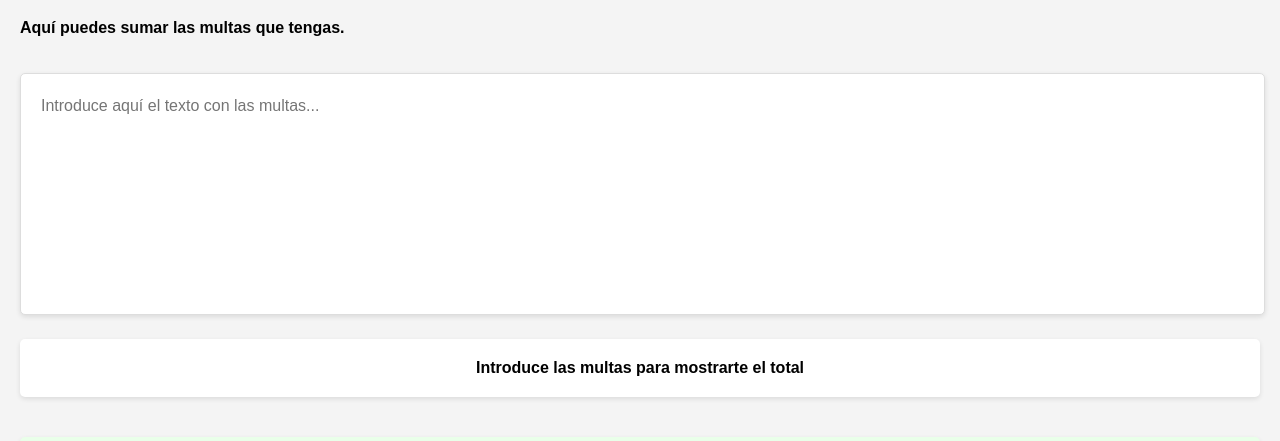
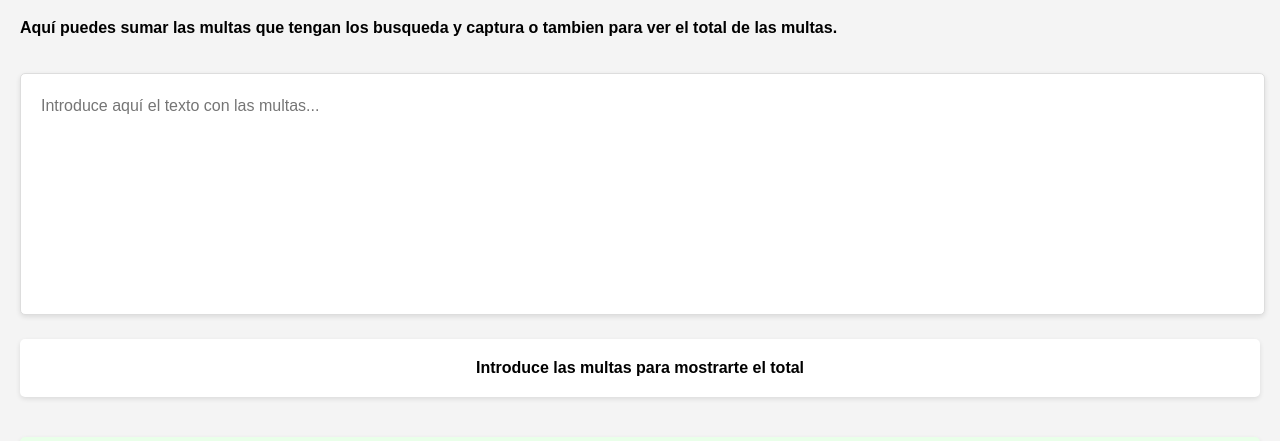
Before and after one commit to GGERRYDEV/multas-gc, a plain HTML site: page index.html in a window 1280 px wide. Both pictures are taken after a click on the button "Suma de Multas". Shown: the part 359-800 px from the top of the page. Drawn offline with Linux system fonts and the light colour scheme.

Commit message:
Update index.html

```diff
--- a/index.html
+++ b/index.html
@@ -417,7 +417,7 @@ textarea {
 
     <div id="sumademultas" class="section">
     <h1>Sumar Multas</h1>
-    <p>Aquí puedes sumar las multas que tengas.</p>
+    <p>Aquí puedes sumar las multas que tengan los busqueda y captura o tambien para ver el total de las multas.</p>
     <textarea id="inputText" type="text" placeholder="Introduce aquí el texto con las multas..."></textarea>
     <div class="results" id="totalResult">Introduce las multas para mostrarte el total</div>
     </div>
```
